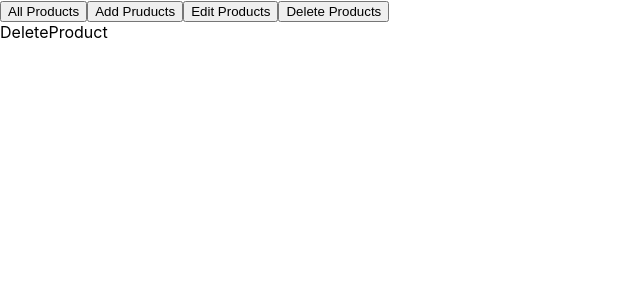
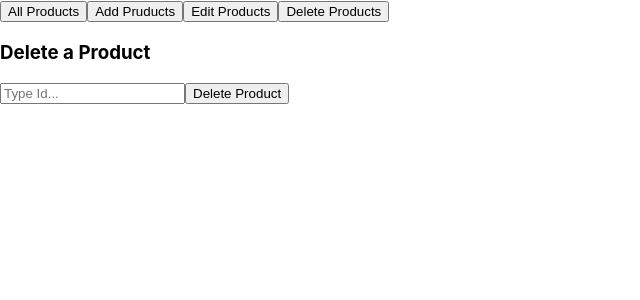
Before and after one commit to Danialezzat/CRUD-project, a React (Create React App) app: page / in a window 1280 px wide. Both pictures are taken after a click on the button "Delete Products". Shown: the top 300 px of the page, without its empty margins (0-640 px from the left). Built offline with nearby package versions, Linux system fonts and the light colour scheme.

Commit message:
deleteProduct is made

```diff
--- a/src/components/DeleteProduct.js
+++ b/src/components/DeleteProduct.js
@@ -2,7 +2,13 @@ import React from 'react'
 
 const DeleteProduct = () => {
   return (
-    <div>DeleteProduct</div>
+    <div>
+      <h3>Delete a Product</h3>
+      <form action="">
+        <input type="number" placeholder='Type Id...'name='id' />
+        <button type='submit'>Delete Product</button>
+      </form>
+    </div>
   )
 }
 
```
